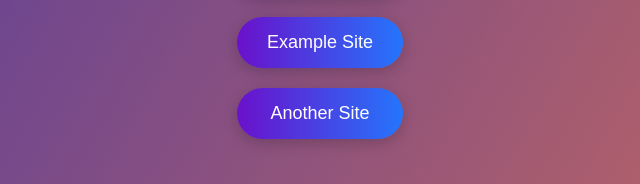
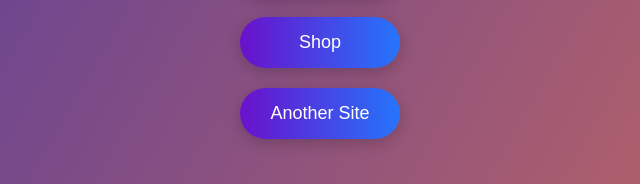
Before and after one commit to NeamtMihai/mishu, a plain HTML site: page index.html in a window 1280 px wide. Shown: the part 358-542 px from the top of the page, 320-960 px from the left. Drawn offline with Linux system fonts and the light colour scheme.

Commit message:
added shop

```diff
--- a/index.html
+++ b/index.html
@@ -10,7 +10,7 @@
     <div class="gradient-background">
         <div class="button-container">
             <a href="https://daily-habit-hero.netlify.app/index.html" target="_blank" class="cool-button">Habit Hero</a>
-            <a href="https://example.com" target="_blank" class="cool-button">Example Site</a>
+            <a href="https://bolda.netlify.app/" target="_blank" class="cool-button">Shop</a>
             <a href="https://another-example.com" target="_blank" class="cool-button">Another Site</a>
         </div>
     </div>
```
